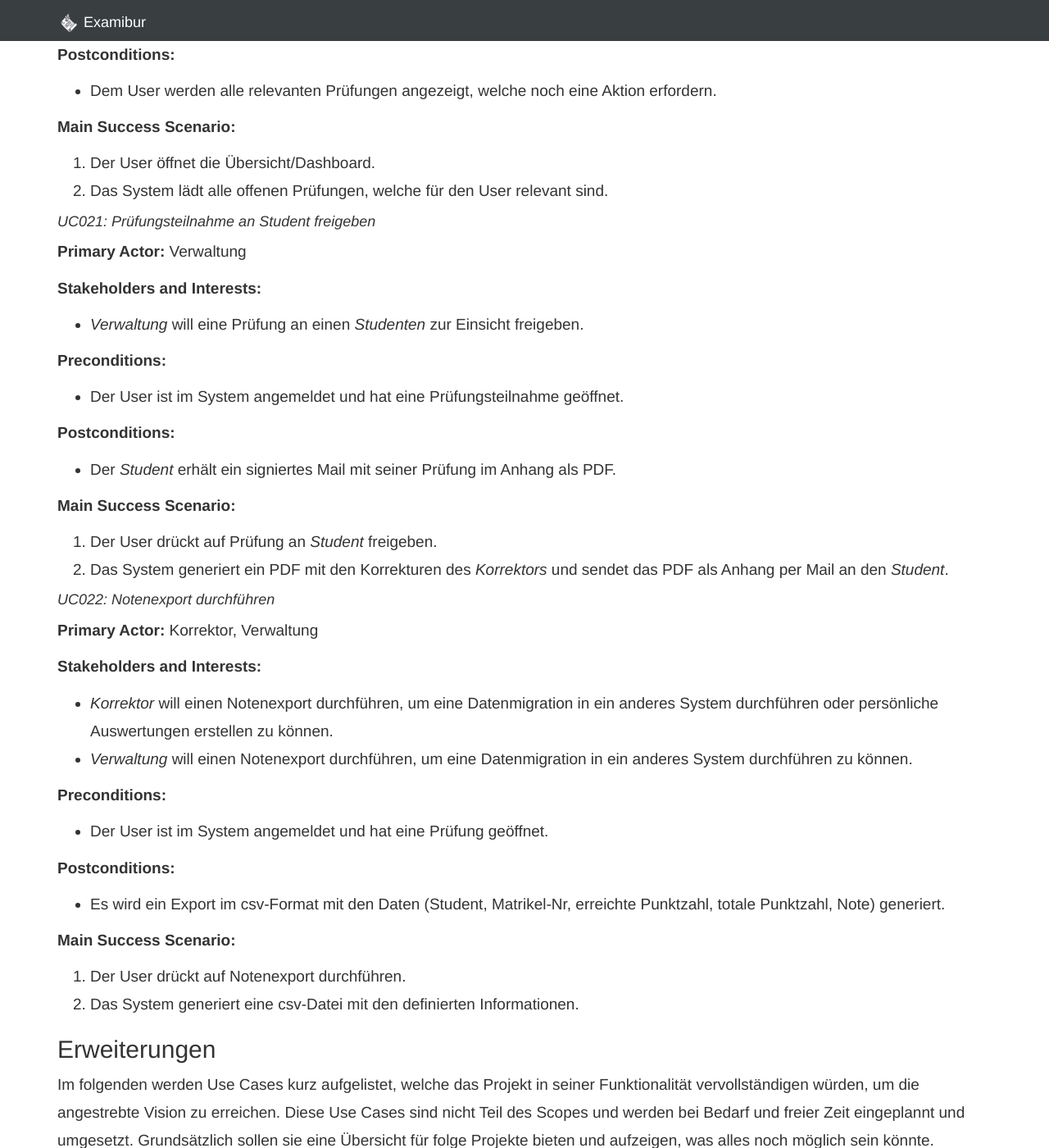
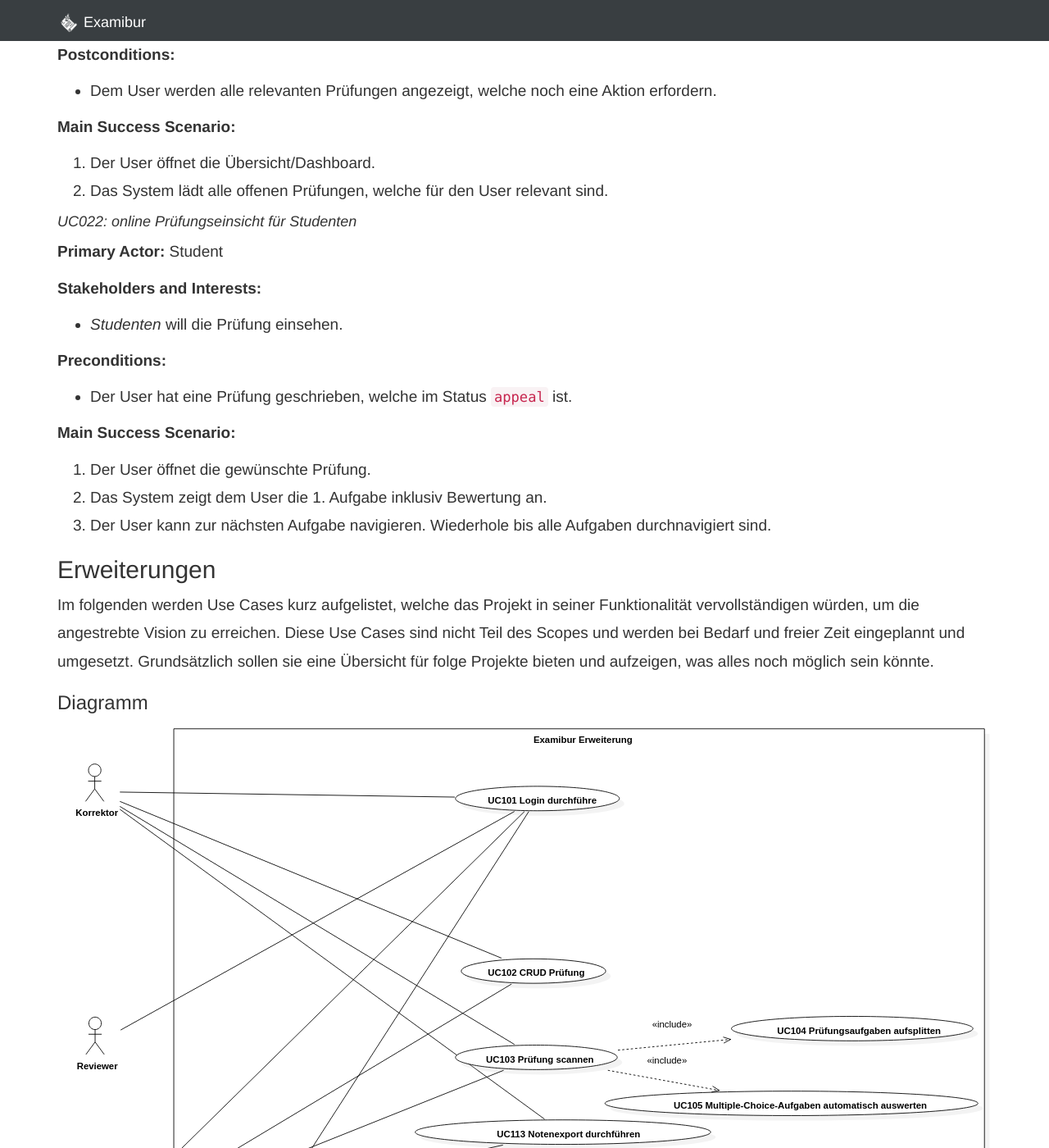
Before and after one commit to Examibur/examibur, a Jekyll site: the page built from docs/anforderungen/anforderungsspezifikation.md, in a window 1280 px wide and 1400 px high, scrolled down 14646 px. Shown: the whole window at 82% size. Built offline with Jekyll 4.4.1, drawn with Linux system fonts in a browser that asks for light colours; nearby versions of some CDN libraries; Markdown is read by kramdown in place of the engine named in the settings; some of the changed text lies outside the part shown.

Commit message:
new usecases and remove uc from scope

```diff
--- a/docs/anforderungen/anforderungsspezifikation.md
+++ b/docs/anforderungen/anforderungsspezifikation.md
@@ -528,46 +528,23 @@ include:
 1. Der User öffnet die Übersicht/Dashboard.
 2. Das System lädt alle offenen Prüfungen, welche für den User relevant sind.
 
-#### _UC021: Prüfungsteilnahme an Student freigeben_
-**Primary Actor:** Verwaltung
+#### _UC022: online Prüfungseinsicht für Studenten_
+**Primary Actor:** Student
 
 **Stakeholders and Interests:**
 
-- _Verwaltung_ will eine Prüfung an einen _Studenten_ zur Einsicht freigeben.
+- _Studenten_ will die Prüfung einsehen.
 
 **Preconditions:**
 
-- Der User ist im System angemeldet und hat eine Prüfungsteilnahme geöffnet.
-
-**Postconditions:**
-
-- Der _Student_ erhält ein signiertes Mail mit seiner Prüfung im Anhang als PDF.
+- Der User hat eine Prüfung geschrieben, welche im Status `appeal` ist.
 
 **Main Success Scenario:**
 
-1. Der User drückt auf Prüfung an _Student_ freigeben.
-2. Das System generiert ein PDF mit den Korrekturen des _Korrektors_ und sendet das PDF als Anhang per Mail an den _Student_.
-
-#### _UC022: Notenexport durchführen_
-**Primary Actor:** Korrektor, Verwaltung
-
-**Stakeholders and Interests:**
-
-- _Korrektor_ will einen Notenexport durchführen, um eine Datenmigration in ein anderes System durchführen oder persönliche Auswertungen erstellen zu können.
-- _Verwaltung_ will einen Notenexport durchführen, um eine Datenmigration in ein anderes System durchführen zu können.
-
-**Preconditions:**
-
-- Der User ist im System angemeldet und hat eine Prüfung geöffnet.
-
-**Postconditions:**
-
-- Es wird ein Export im csv-Format mit den Daten (Student, Matrikel-Nr, erreichte Punktzahl, totale Punktzahl, Note) generiert.
-
-**Main Success Scenario:**
-
-1. Der User drückt auf Notenexport durchführen.
-2. Das System generiert eine csv-Datei mit den definierten Informationen.
+1. Der User öffnet die gewünschte Prüfung.
+2. Das System zeigt dem User die 1. Aufgabe inklusiv Bewertung an.
+3. Der User kann zur nächsten Aufgabe navigieren.
+Wiederhole bis alle Aufgaben durchnavigiert sind.
 
 ## Erweiterungen
 
@@ -621,5 +598,5 @@ Die _Verwaltung_ hat die Möglichkeit laufende Rekurse zu verwalten.
 #### _UC112: Aktion loggen_
 Das System soll eine Historie über Änderungen an der Prüfung, Korrektur, Reviews und Rekurse erstellen
 
-#### _UC113: online Prüfungseinsicht für Studenten_
-Den _Studenten_ soll die Möglichkeit geboten werden, die Prüfungen online mit ihren Korrekturen einzusehen, um so Wissenslücken zu identifizieren.
+#### _UC113: _Notenexport durchführen_
+Es soll möglich sein, einen Export im csv-Format mit den Daten (Student, Matrikel-Nr, erreichte Punktzahl, totale Punktzahl, Note) zu generieren.
```
Also changed, not shown: docs/anforderungen/resources/UseCaseDiagram.svg, docs/anforderungen/resources/UseCaseDiagramErweiterung.svg, 1 other file.
